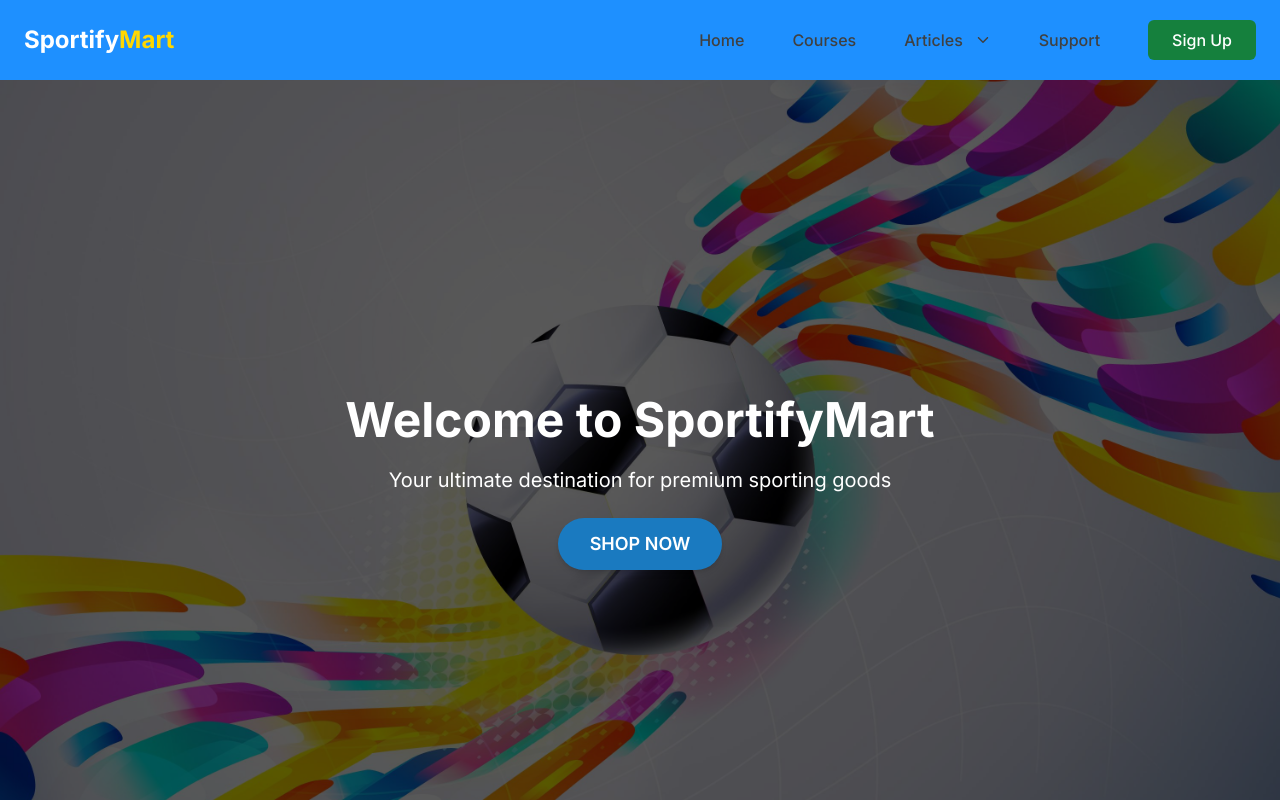
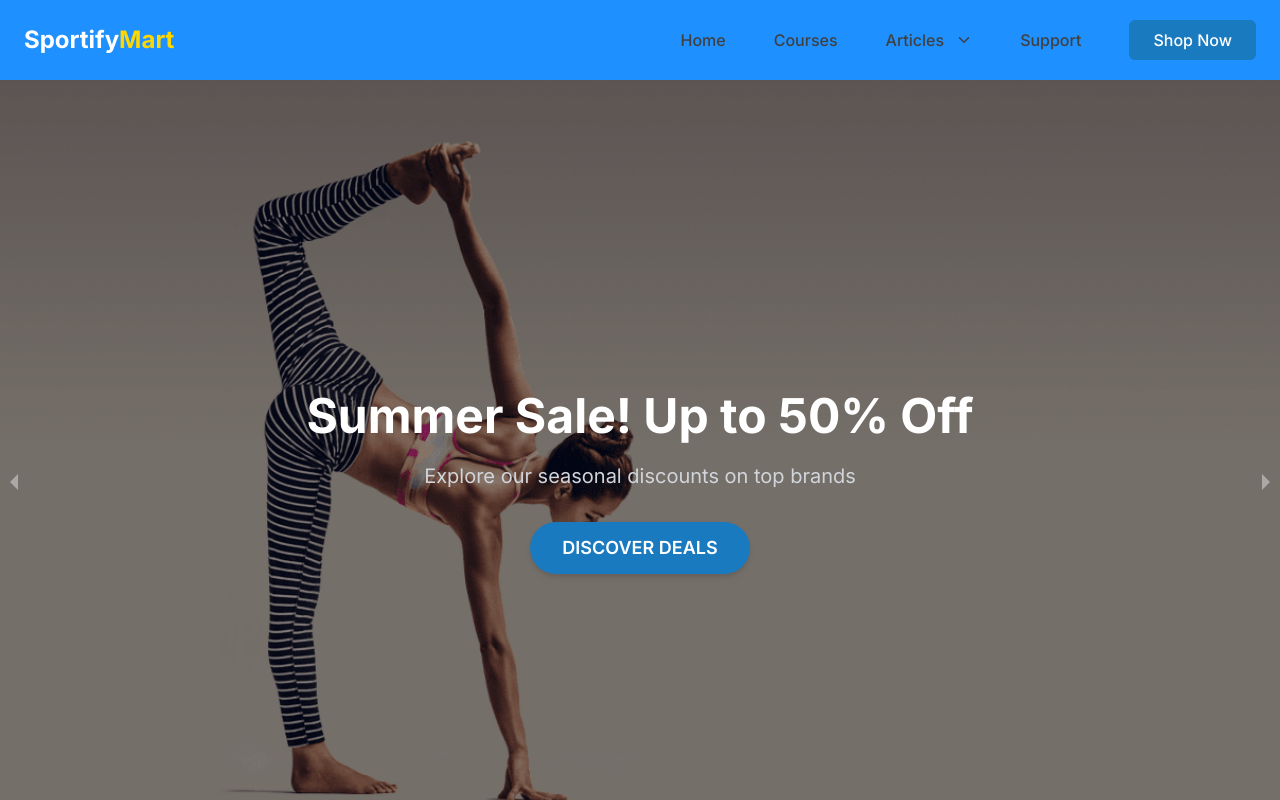
Before and after one commit to mahamodulhasanmoon/sportifyMart, a React (Vite) app: page / in a window 1280 px wide. Shown: the top 800 px of the page. Built offline with nearby package versions, Linux system fonts and the light colour scheme.

Commit message:
hero section and layout part done

```diff
--- a/package.json
+++ b/package.json
@@ -15,9 +15,11 @@
     "react-dom": "^18.3.1",
     "react-icons": "^5.2.1",
     "react-redux": "^9.1.2",
+    "react-responsive-carousel": "^3.2.23",
     "react-router-dom": "^6.24.1"
   },
   "devDependencies": {
+    "@remix-run/router": "^1.17.1",
     "@types/react": "^18.3.3",
     "@types/react-dom": "^18.3.0",
     "@typescript-eslint/eslint-plugin": "^7.13.1",
--- a/src/App.tsx
+++ b/src/App.tsx
@@ -1,17 +1,11 @@
-import Footer from "./components/shared/Footer"
-import MobileNav from "./components/shared/MobileNav"
-import Navbar from "./components/shared/Navbar"
-import HeroSection from "./components/ui/HeroSection"
+import { RouterProvider } from "react-router-dom"
+import { routes } from "./routes"
 
 function App() {
 
   return (
     <div className="bg-backgroundColor">
- <Navbar/>
- <MobileNav/>
- <HeroSection/>
- <div className="min-h-screen flex items-center justify-center"> hello</div>
- <Footer/>
+      <RouterProvider router={routes}/>
     </div>
   )
 }
--- /dev/null
+++ b/src/components/layout/MainLayout.tsx
@@ -0,0 +1,20 @@
+import { Outlet } from "react-router-dom";
+import MobileNav from "../shared/MobileNav";
+import Navbar from "../shared/Navbar";
+import Footer from "../shared/Footer";
+
+export default function MainLayout() {
+  return (
+    <>
+    <Navbar/>
+    <MobileNav/>
+    <main className="min-h-screen">
+
+    <Outlet/>
+
+    </main>
+
+    <Footer/>
+    </>
+  )
+}
--- a/src/components/shared/MobileNav.tsx
+++ b/src/components/shared/MobileNav.tsx
@@ -44,7 +44,7 @@ const MobileNav = () => {
           isOpen
             ? " translate-x-0 opacity-100"
             : " translate-x-[400px] opacity-0"
-        } transition-all duration-300 flex items-center gap-8 font-[500] text-textColor flex-col fixed top-0 right-0 h-screen overflow-y-scroll w-[70%] bg-[#ffff] z-50`}
+        } transition-all duration-300 flex items-center gap-8 font-[500] text-textColor flex-col fixed top-0 right-0 h-screen overflow-y-scroll w-[70%] bg-[#ffff]`}
       >
         <div className="flex items-end justify-end p-6 w-full">
           <RxCross1
--- a/src/components/shared/Navbar.tsx
+++ b/src/components/shared/Navbar.tsx
@@ -3,6 +3,7 @@ import  { useEffect, useState } from "react";
 // react icons
 import { IoIosArrowDown } from "react-icons/io";
 import Logo from "../ui/Logo";
+import { ActionButton } from "../ui/Button";
 
 const Navbar = () => {
   const [scrolling, setScrolling] = useState(false);
@@ -27,7 +28,7 @@ const Navbar = () => {
     <nav
       className={`${
         scrolling && "backdrop-blur-lg shadow-md "
-      } sticky top-0  left-0 w-full max-w-[1600px] bg-primaryColor mx-auto px-6 py-4 items-center justify-between gap-5 z-50 hidden md:flex`}
+      } sticky top-0  left-0 w-full max-w-[1600px] bg-primaryColor mx-auto px-6 py-4 items-center justify-between gap-5 z-50 hidden md:flex `}
     >
       {/* <img src="/logo.png" alt="logo" className="w-[130px]" /> */}
       <Logo/>
@@ -47,7 +48,7 @@ const Navbar = () => {
             Articles
             <IoIosArrowDown className=" group-hover:rotate-[180deg] transition-all duration-300" />
           </a>
-          <div className="flex flex-col gap-5 w-[250px] shadow-drop p-6 translate-y-[100px] opacity-0 group-hover:opacity-100 group-hover:translate-y-0 transition-all duration-300 absolute top-[25px] left-0 bg-[#e75656]">
+          <div className="flex flex-col gap-5 w-[250px] shadow-drop p-6 translate-y-[100px] opacity-0 group-hover:opacity-100 group-hover:translate-y-0 transition-all duration-300 absolute top-[25px] left-0 bg-white border border-black">
             <p className="hover:text-brandColor hover:tracking-wider transition-all duration-300 cursor-pointer">
               Web Development
             </p>
@@ -66,9 +67,7 @@ const Navbar = () => {
           <a href="#Support">Support</a>
         </li>
 
-        <button className="py-2 px-6 bg-green-700 rounded-md text-[#fff]">
-          Sign Up
-        </button>
+     <ActionButton>Shop Now</ActionButton>
       </ul>
     </nav>
   );
--- /dev/null
+++ b/src/components/ui/Button.tsx
@@ -0,0 +1,20 @@
+import { IButtonProps } from "../../interfaces/IButonProps";
+
+
+
+export default function Button({children}:IButtonProps) {
+  return (
+    <button className="bg-secondaryColor hover:bg-accentColor hover:text-textColor-paragraph text-white py-3 px-8 rounded-full uppercase text-lg font-semibold shadow-md transition duration-300">
+   {children}
+  </button>
+  )
+}
+
+
+export  function ActionButton({children}:IButtonProps) {
+  return (
+    <button className="py-2 px-6 bg--700 rounded-md bg-secondaryColor  hover:text-textColor-paragraph hover:bg-accentColor text-[#fff]">
+   {children}
+  </button>
+  )
+}
--- a/src/components/ui/HeroSection.tsx
+++ b/src/components/ui/HeroSection.tsx
@@ -1,25 +1,66 @@
 // HeroSection.jsx
 
 import HeroBackground from "./../../assets/herobg.jpg"; // Replace with your actual image path
+import HeroBackgroun1 from "./../../assets/yoga.png"; // Replace with your actual image path
+
+
+
+import { Carousel } from "react-responsive-carousel";
+import "react-responsive-carousel/lib/styles/carousel.min.css";
+import Button from "./Button";
+
 
 const HeroSection = () => {
+  const carouselItems = [
+    {
+      backgroundImage: HeroBackground,
+      title: "Welcome to Sportify<span class='text-accentColor'>Mart</span>",
+      subtitle: "Your ultimate destination for premium sporting goods",
+      buttonText: "Shop Now",
+    },
+    {
+      backgroundImage: HeroBackgroun1,
+      title: "Summer Sale! Up to 50% Off",
+      subtitle: "Explore our seasonal discounts on top brands",
+      buttonText: "Discover Deals",
+    },
+    // Add more carousel items as needed
+  ];
+
   return (
-    <div
-      className="relative bg-cover bg-center h-screen flex items-center justify-center"
-      style={{ backgroundImage: `url(${HeroBackground})` }}
-    >
-      <div className="absolute inset-0 bg-black opacity-65"></div>
-      <div className="text-center z-10 text-white">
-        <h1 className="text-5xl font-bold leading-tight mb-4">
-          Welcome to SportifyMart
-        </h1>
-        <p className="text-xl mb-6">
-          Your ultimate destination for premium sporting goods
-        </p>
-        <button className="bg-secondaryColor hover:bg-accentColor text-white py-3 px-8 rounded-full uppercase text-lg font-semibold shadow-md transition duration-300">
-          Shop Now
-        </button>
-    </div>
+    <div className="relative h-screen">
+      <div className="absolute inset-0 bg-black opacity-40"></div>
+      <div className="absolute inset-0 flex items-center justify-center">
+        <Carousel
+          autoPlay
+          infiniteLoop
+          showStatus={false}
+          showIndicators={false}
+          showThumbs={false}
+          interval={5000} // Adjust carousel interval as needed
+        >
+          {carouselItems.map((item, index) => (
+            <div
+              key={index}
+              className="relative h-screen flex items-center justify-center"
+              style={{
+                backgroundImage: `url(${item.backgroundImage})`,
+                backgroundSize: "cover",
+              }}
+            >
+              <div className="absolute inset-0 bg-black opacity-40"></div>
+              <div className="text-center text-white z-10">
+                <h1
+                  className="text-5xl font-bold leading-tight mb-4"
+                  dangerouslySetInnerHTML={{ __html: item.title }}
+                ></h1>
+                <p className="text-xl text-gray-300 mb-8">{item.subtitle}</p>
+                <Button>{item.buttonText}</Button>
+              </div>
+            </div>
+          ))}
+        </Carousel>
+      </div>
     </div>
   );
 };
--- /dev/null
+++ b/src/interfaces/IButonProps.ts
@@ -0,0 +1,7 @@
+import React from "react";
+
+export type IButtonProps ={
+    size?:'md | lg | xl xxl';
+    varient?:'primary' | 'secondary'
+    children?:React.ReactNode
+}
--- /dev/null
+++ b/src/pages/Home.tsx
@@ -0,0 +1,9 @@
+import HeroSection from "../components/ui/HeroSection";
+
+export default function Home() {
+  return (
+    <div>
+        <HeroSection/>
+    </div>
+  )
+}
--- /dev/null
+++ b/src/routes/index.tsx
@@ -0,0 +1,17 @@
+
+import { createBrowserRouter } from "react-router-dom";
+
+import MainLayout from "../components/layout/MainLayout";
+import Home from "../pages/Home";
+
+export const routes : any = createBrowserRouter([{
+    path: "/",
+    element: <MainLayout/>,
+    children:[
+     {
+      path:'/',
+      element:<Home/>
+     }
+    ]
+  },
+])
```
Also changed, not shown: .eslintrc.cjs, src/assets/yoga.png (added), 1 other file (tests, documents, lock files or other folders).
